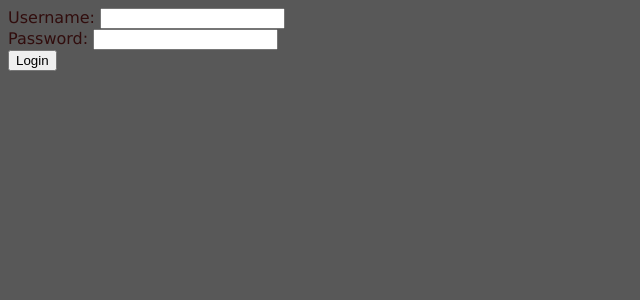
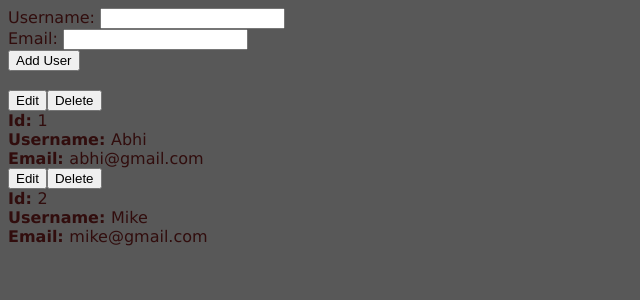
Before and after one commit to keshavsaini07/react-tutorial, a React (Vite) app: page / in a window 1280 px wide. Shown: the top 300 px of the page, without its empty margins (0-640 px from the left). Built offline with nearby package versions, Linux system fonts and the light colour scheme.

Commit message:
learnt about useState Hook, and implemented update-user, delete-user and add-user to an array dynamically

```diff
--- a/src/App.jsx
+++ b/src/App.jsx
@@ -1,44 +1,63 @@
-import LoginForm from "./components/LoginForm";
-
+import { useState } from "react";
+import UserDetails from "./components/UserDetails";
 
 export default function App() {
-  window.addEventListener("resize",  () => {
-    console.log(window.innerHeight, window.innerWidth)
-  })
+  const [username, setUsername] = useState("");
+  const [email, setEmail] = useState("");
+  const [counter, setCounter] = useState(3);
+
+  const [users, setUsers] = useState([
+    {
+      id: 1,
+      username: "Abhi",
+      email: "abhi@gmail.com",
+    },
+    {
+      id: 2,
+      username: "Mike",
+      email: "mike@gmail.com",
+    },
+  ]);
+
   return (
     <div>
-      <LoginForm/>
+      <form
+        onSubmit={(e) => {
+          e.preventDefault();
+          const newUser = {
+            id: counter,
+            username, email
+          }
+          setCounter((currentCounter) => currentCounter+1);
+          setUsers((currentUsersState) => [ ...currentUsersState, newUser])
+        }}
+      >
+        <div>
+          <label htmlFor="username">Username: </label>
+          <input
+            name="username"
+            type="text"
+            id="username"
+            value={username}
+            onChange={(e) => setUsername(e.target.value)}
+          />
+        </div>
+        <div>
+          <label htmlFor="email">Email: </label>
+          <input
+            name="email"
+            type="email"
+            id="email"
+            value={email}
+            onChange={(e) => setEmail(e.target.value)}
+          />
+        </div>
+        <button>Add User</button>
+      </form>
+      <br />
+      {users.map((user) => (
+        <UserDetails key={user.id} user={user} setUsers={setUsers} />
+      ))}
     </div>
-  )
+  );
 }
-
-// export default function App() {
-//   const isAuthenticated = true;
-
-//   // using ternary operators
-
-//   return isAuthenticated ? (
-//     <div>
-//       <h1>Welcome, User!</h1>
-//     </div>
-//   ) : (
-//     <div>
-//       <h1>You are not Logged In!</h1>
-//     </div>
-//   );
-
-//   // using if-else blocks
-
-//   // if (isAuthenticated) {
-//   //   return (
-//   //     <div>
-//   //       <h1>Welcome, User!</h1>
-//   //     </div>
-//   //   );
-//   // }
-//   // return (
-//   //   <div>
-//   //     <span>You are not Logged In!</span>
-//   //   </div>
-//   // );
-// }
--- a/src/components/UserDetails.jsx
+++ b/src/components/UserDetails.jsx
@@ -1,15 +1,69 @@
-export default function UserDetails({user}) {
+import { useState } from "react";
+
+export default function UserDetails({ user, setUsers }) {
+  const [isEditing, setIsEditing] = useState(false);
+
+  const [username, setUsername] = useState(user.username);
+  const [email, setEmail] = useState(user.email);
   return (
+    <div>
+      <div>
+        <button onClick={() => setIsEditing((currentState) => !currentState)}>
+          Edit
+        </button>
+        <button onClick={() => {
+            setUsers((currentUsersState) => {
+               return currentUsersState.filter((currentUser) => currentUser.id !== user.id )
+            })
+        }}>Delete</button>
+        {isEditing && (
+          <button
+            onClick={() => {
+              setUsers((currentUsersState) => {
+                return currentUsersState.map((currentUser) =>
+                  currentUser.id === user.id
+                    ? { ...currentUser, username, email }
+                    : currentUser
+                );
+              });
+              setIsEditing(false);
+            }}
+          >
+            Save
+          </button>
+        )}
+      </div>
       <div>
         <b>Id: </b>
         <span>{user.id}</span>
         <br />
         <b>Username: </b>
+        {isEditing ? (
+          <input
+            name="username"
+            type="text"
+            id="username"
+            value={username}
+            onChange={(e) => setUsername(e.target.value)}
+          />
+        ) : (
           <span>{user.username}</span>
+        )}
         <br />
         <b>Email: </b>
+        {isEditing ? (
+          <input
+            name="email"
+            type="email"
+            id="email"
+            value={email}
+            onChange={(e) => setEmail(e.target.value)}
+          />
+        ) : (
           <span>{user.email}</span>
+        )}
         <br />
+      </div>
     </div>
   );
 }
```
Also changed, not shown: src/components/RegisterForm.jsx (added, +57 -0 lines). Lines whose indentation alone changed are shown as unchanged.
